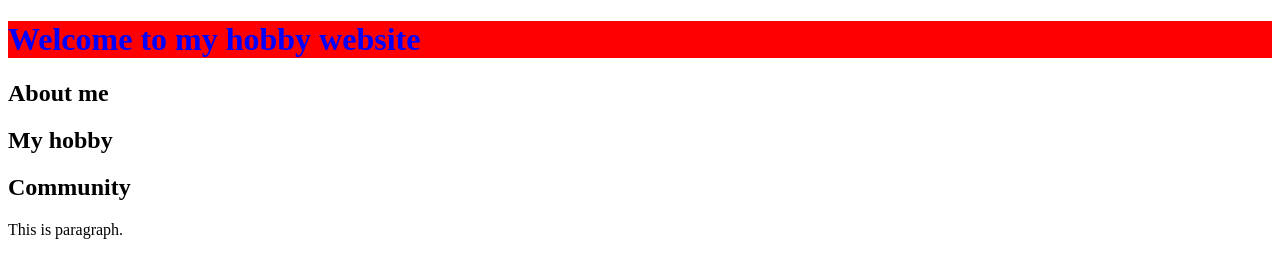
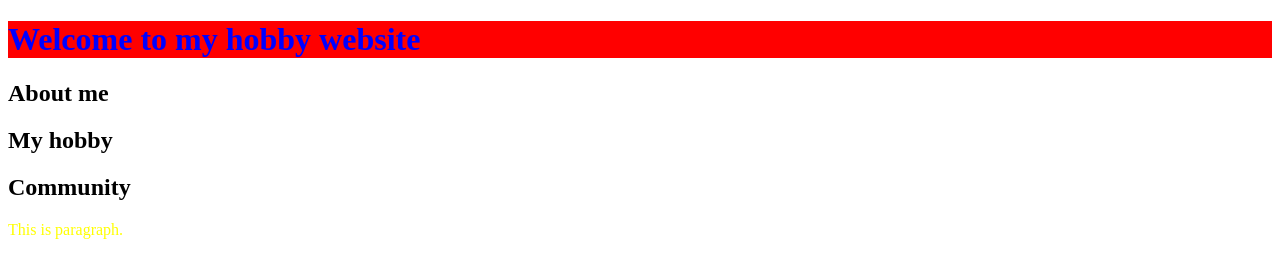
Before and after one commit to datorikaskanmu/my-second-web-page, a plain HTML site: page index.html in a window 1280 px wide. Drawn offline with Linux system fonts and the light colour scheme.

Commit message:
Update index.html

```diff
--- a/index.html
+++ b/index.html
@@ -7,7 +7,7 @@
 <h2>About me</h2>
 <h2>My hobby</h2>
 <h2>Community</h2>
-<p>This is paragraph.</p>
+<p style="color:yellow;">This is paragraph.</p>
 
 </body>
 </html>
```
